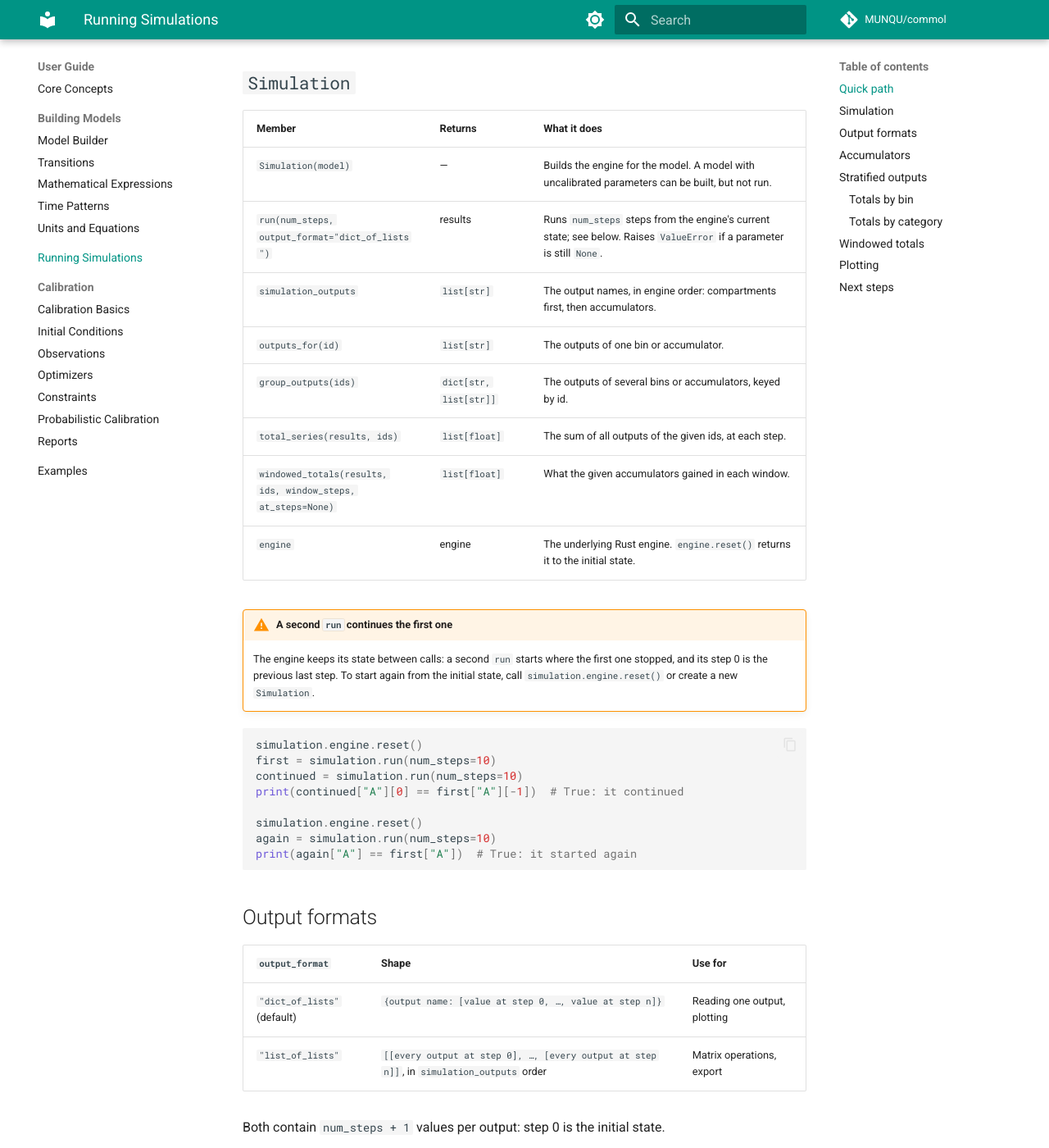
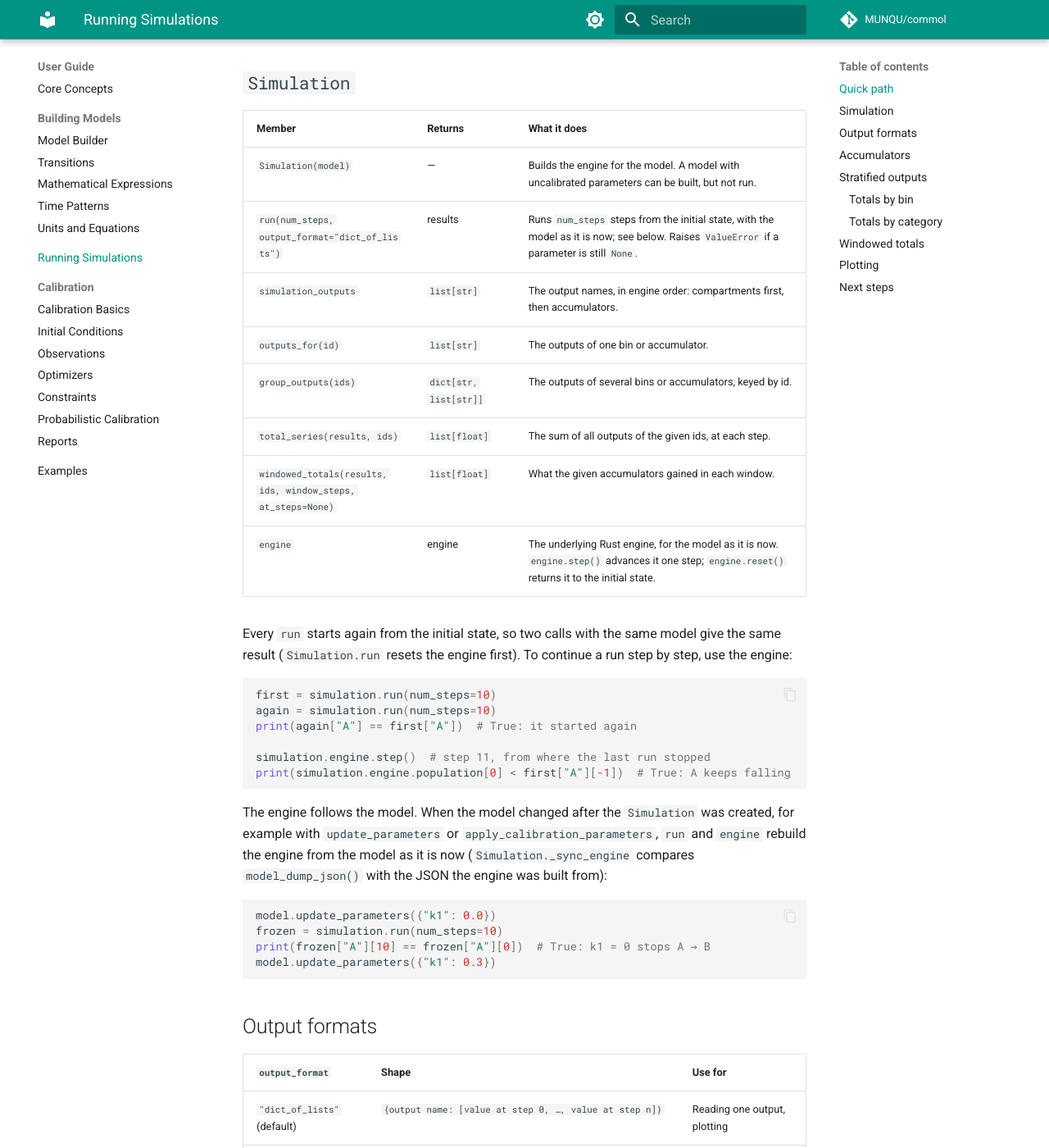
Before and after one commit to MUNQU/commol, an MkDocs documentation site: the page built from docs/guide/simulations.md, in a window 1280 px wide and 1400 px high, scrolled down 986 px. Shown: the whole window at 82% size. Built offline with MkDocs 1.6.1 and Material for MkDocs 9.7.7, drawn with Linux system fonts in a browser that asks for light colours; comment, search, counter and statistics services are not loaded; the version menu is left out; some of the changed text lies outside the part shown.

Commit message:
fix(simulation): run from the initial state of the current model

````diff
--- a/docs/guide/simulations.md
+++ b/docs/guide/simulations.md
@@ -46,29 +46,38 @@ print(f"C at step 100: {results['C'][-1]:.0f}")
 | Member | Returns | What it does |
 |---|---|---|
 | `Simulation(model)` | — | Builds the engine for the model. A model with uncalibrated parameters can be built, but not run. |
-| `run(num_steps, output_format="dict_of_lists")` | results | Runs `num_steps` steps from the engine's current state; see below. Raises `ValueError` if a parameter is still `None`. |
+| `run(num_steps, output_format="dict_of_lists")` | results | Runs `num_steps` steps from the initial state, with the model as it is now; see below. Raises `ValueError` if a parameter is still `None`. |
 | `simulation_outputs` | `list[str]` | The output names, in engine order: compartments first, then accumulators. |
 | `outputs_for(id)` | `list[str]` | The outputs of one bin or accumulator. |
 | `group_outputs(ids)` | `dict[str, list[str]]` | The outputs of several bins or accumulators, keyed by id. |
 | `total_series(results, ids)` | `list[float]` | The sum of all outputs of the given ids, at each step. |
 | `windowed_totals(results, ids, window_steps, at_steps=None)` | `list[float]` | What the given accumulators gained in each window. |
-| `engine` | engine | The underlying Rust engine. `engine.reset()` returns it to the initial state. |
+| `engine` | engine | The underlying Rust engine, for the model as it is now. `engine.step()` advances it one step; `engine.reset()` returns it to the initial state. |
 
-!!! warning "A second `run` continues the first one"
-    The engine keeps its state between calls: a second `run` starts where the
-    first one stopped, and its step 0 is the previous last step. To start
-    again from the initial state, call `simulation.engine.reset()` or create a
-    new `Simulation`.
+Every `run` starts again from the initial state, so two calls with the same
+model give the same result (`Simulation.run` resets the engine first). To
+continue a run step by step, use the engine:
 
 ```python
-simulation.engine.reset()
 first = simulation.run(num_steps=10)
-continued = simulation.run(num_steps=10)
-print(continued["A"][0] == first["A"][-1])  # True: it continued
-
-simulation.engine.reset()
 again = simulation.run(num_steps=10)
 print(again["A"] == first["A"])  # True: it started again
+
+simulation.engine.step()  # step 11, from where the last run stopped
+print(simulation.engine.population[0] < first["A"][-1])  # True: A keeps falling
+```
+
+The engine follows the model. When the model changed after the
+`Simulation` was created, for example with `update_parameters` or
+`apply_calibration_parameters`, `run` and `engine` rebuild the engine from the
+model as it is now (`Simulation._sync_engine` compares `model_dump_json()`
+with the JSON the engine was built from):
+
+```python
+model.update_parameters({"k1": 0.0})
+frozen = simulation.run(num_steps=10)
+print(frozen["A"][10] == frozen["A"][0])  # True: k1 = 0 stops A → B
+model.update_parameters({"k1": 0.3})
 ```
 
 ## Output formats
@@ -81,7 +90,6 @@ print(again["A"] == first["A"])  # True: it started again
 Both contain `num_steps + 1` values per output: step 0 is the initial state.
 
 ```python
-simulation.engine.reset()
 rows = simulation.run(num_steps=100, output_format="list_of_lists")
 
 print(len(rows))         # 101
````
Also changed, not shown: docs/about/changelog.md (+8 -0 lines), docs/guide/calibration.md (+5 -7 lines), 3 other files.
